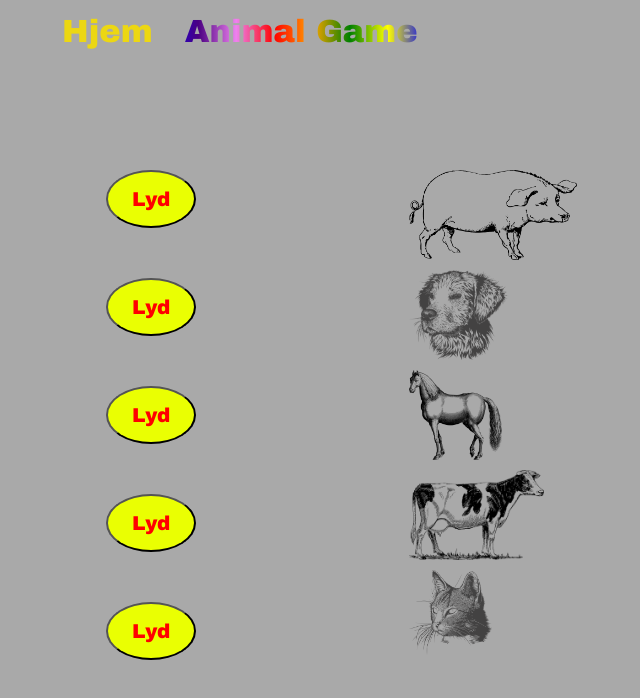
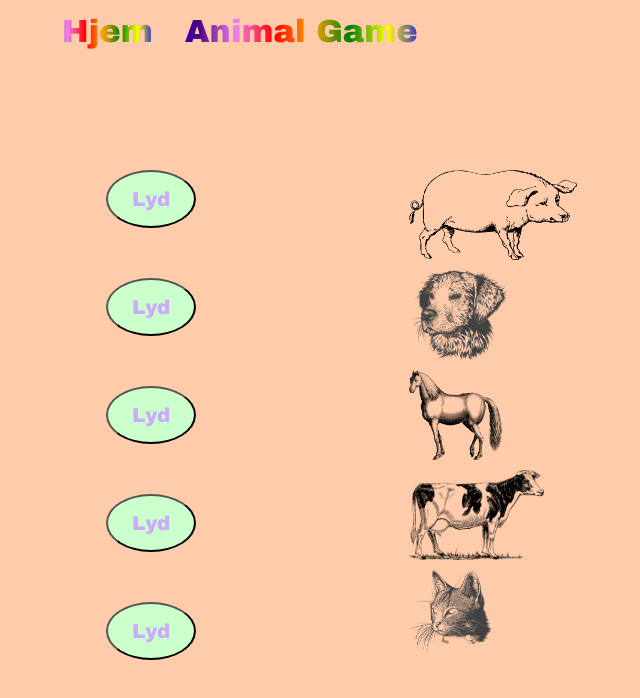
Before and after one commit to V1ingull/Spill_Barn, a plain HTML site: page dyrelyder.html in a window 1280 px wide. Shown: the whole page, without its empty margins (294-934 px from the left). Drawn offline with Linux system fonts and the light colour scheme.

Commit message:
Yaaaaaaaaaaaas

```diff
--- a/CSS/lyddyr.css
+++ b/CSS/lyddyr.css
@@ -17,8 +17,8 @@ nav {
 }
 
 button {
-  background-color: rgb(234, 255, 2);
-  color: rgb(255, 0, 0);
+  background-color:#cbffcb;
+  color: #CCABFF;
   text-align: center;
   font-size: 20px;
   font-family: arial black;
@@ -95,7 +95,7 @@ body {
   background-color: rgb(255, 255, 255);
   display: flex;
   justify-content: center;
-  background-color: darkgrey;
+  background-color:#ffccab;
 
 }
 
--- a/CSS/style.css
+++ b/CSS/style.css
@@ -99,3 +99,8 @@ body {
         background-position: 4500vh;
     }
 }
+
+.Logo {
+    width: 150px;
+    margin-top: 50px;
+}
--- a/dyrelyder.html
+++ b/dyrelyder.html
@@ -16,7 +16,7 @@
     <header>
         <nav>
             <ul>
-                <li> <a href="Index.html"> Hjem </a> </li>
+                <li class="text-rainbow-animation"> <a href="Index.html"> Hjem </a> </li>
                 <li class="text-rainbow-animation"> <a href="Andrelyder.html"> Animal Game </a> </li>
 
             </ul>
```
Also changed, not shown: Index.html (+8 -1 lines), img/Logo til Kidz have fun.png (added).
